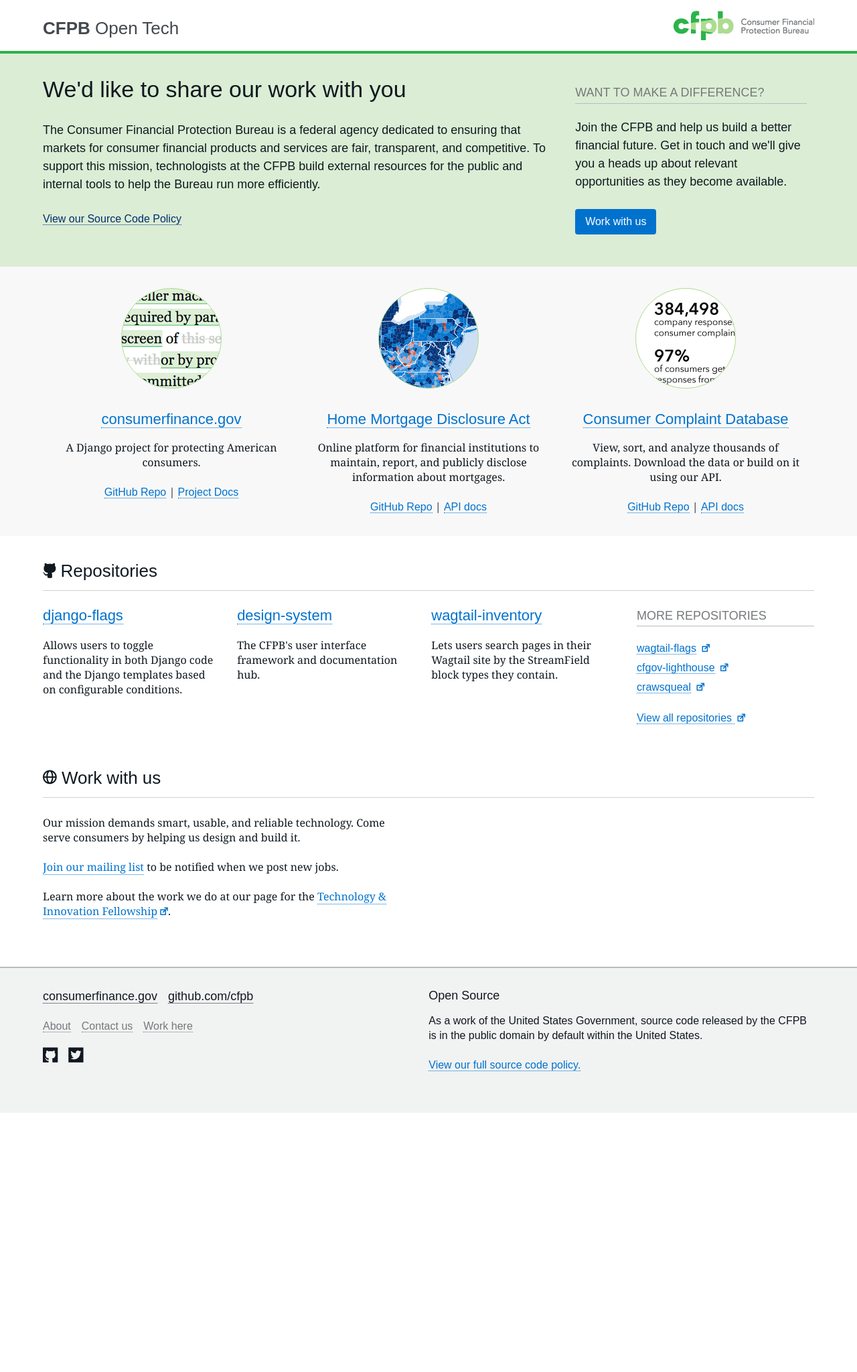
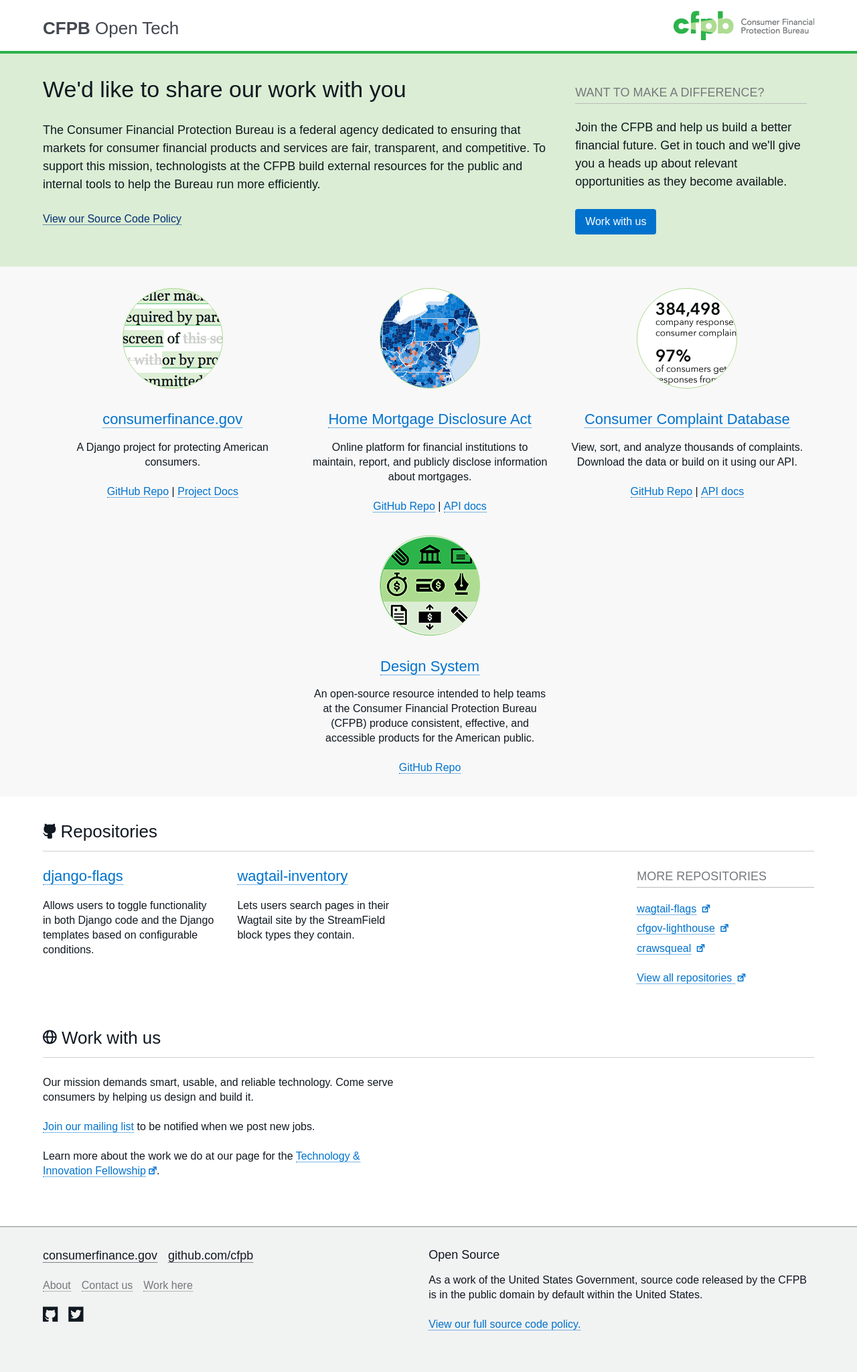
Before and after one commit to cfpb/cfpb.github.io, a Jekyll site: the page built from index.html, in a window 1280 px wide. Shown: the whole page at 67% size. Built offline with Jekyll 4.4.1, drawn with Linux system fonts in a browser that asks for light colours; nearby versions of some CDN libraries; some web fonts are replaced; before the commit the page ends 1661 px from its top, so only the background shows below that.

Commit message:
posts, DS to landing, lighthouse url, etc

```diff
--- a/_includes/footer.html
+++ b/_includes/footer.html
@@ -11,7 +11,7 @@
                 </ul>
                 <ul class="footer-links_secondary cf">
                     <li>
-                        <a href="http://cfpb.github.io/cfpb-open-tech/">About</a>
+                        <a href="/cfpb-open-tech/">About</a>
                     </li>
                     <!-- <li>
                         <a href="http://cfpb.github.io/design-manual/">Design Manual</a>
--- a/_includes/header.html
+++ b/_includes/header.html
@@ -6,7 +6,7 @@
             alt="Consumer Financial Protection Bureau" />
     </a>
     <h1>
-        <a class="home" href="{{ site.baseurl }}">
+        <a class="home" href="{{ site.url }}">
             <span>CFPB</span>
             Open Tech
         </a>
--- a/css/site.css
+++ b/css/site.css
@@ -21,7 +21,7 @@
 
 body {
     color: #101820; /* CFPB Black */
-    font-family: Georgia, "Times New Roman", serif;
+    font-family: Avenir Next,Arial,sans-serif;
     line-height: 1.375;
     background-color: #fff;
 
@@ -650,6 +650,7 @@
 .featured-projects {
     padding: 1em 0;
     background: #f8f8f8;
+    text-align: center;
 }
 .featured-project {
     margin: 2em 0;
@@ -670,6 +671,9 @@
 }
 .featured-project_img__ccdb {
     background: url(../img/feature_ccdb_150x150.png) no-repeat;
+}
+.featured-project_img__ds {
+    background: url(../img/feature_ds_150x150.png) no-repeat;
 }
 .featured-project_head {
     margin-bottom: 0.75em;
@@ -943,12 +947,12 @@
         margin: 2em 5%;
     }
     .featured-projects {
-        padding: 2em 0;
+        padding: 2em 0 0 0;
     }
     .featured-project {
         display: inline-block;
         width: 50%;
-        padding: 0 1em;
+        padding: 0 1em 2em;
         margin: 0 -0.26em 0 0;
         vertical-align: top;
     }
--- a/index.html
+++ b/index.html
@@ -69,6 +69,18 @@
                 <a class="call-to-action" href="http://cfpb.github.io/api/ccdb/">API docs</a>
             </div>
         </li>
+        <li class="featured-project">
+            <div class="featured-project_img__ds"></div>
+            <h3 class="featured-project_head">
+                <a href="http://cfpb.github.io/design-manual/">Design System</a>
+            </h3>
+            <p class="featured-project_desc">An open-source resource intended to help teams at the Consumer Financial
+                Protection Bureau (CFPB) produce consistent, effective, and
+                accessible products for the American public.</p>
+            <div class="featured-project_links">
+                <a class="call-to-action" href="https://github.com/cfpb/design-system">GitHub Repo</a>
+            </div>
+        </li>
     </ul>
 </section>
 
@@ -81,10 +93,6 @@
             <p class="repo_description">Allows users to toggle functionality in both Django code and the Django
                 templates
                 based on configurable conditions.</p>
-        </section>
-        <section class="repo">
-            <h3 class="repo_name"><a href="https://github.com/cfpb/design-system">design-system</a></h3>
-            <p class="repo_description">The CFPB's user interface framework and documentation hub.</p>
         </section>
         <section class="repo">
             <h3 class="repo_name"><a href="https://github.com/cfpb/wagtail-inventory">wagtail-inventory</a></h3>
@@ -104,7 +112,7 @@
             </li>
             <li class="sidebar_list_item">
                 <h3 class="sidebar_list_item_head">
-                    <a href="http://github.com/cfpb/cfpb-lighthouse">cfgov-lighthouse</a>
+                    <a href="http://github.com/cfpb/cfgov-lighthouse">cfgov-lighthouse</a>
                     <i class="icon-external-link"></i>
                 </h3>
             </li>
```
Also changed, not shown: img/feature_ds_150x150.png (added).
